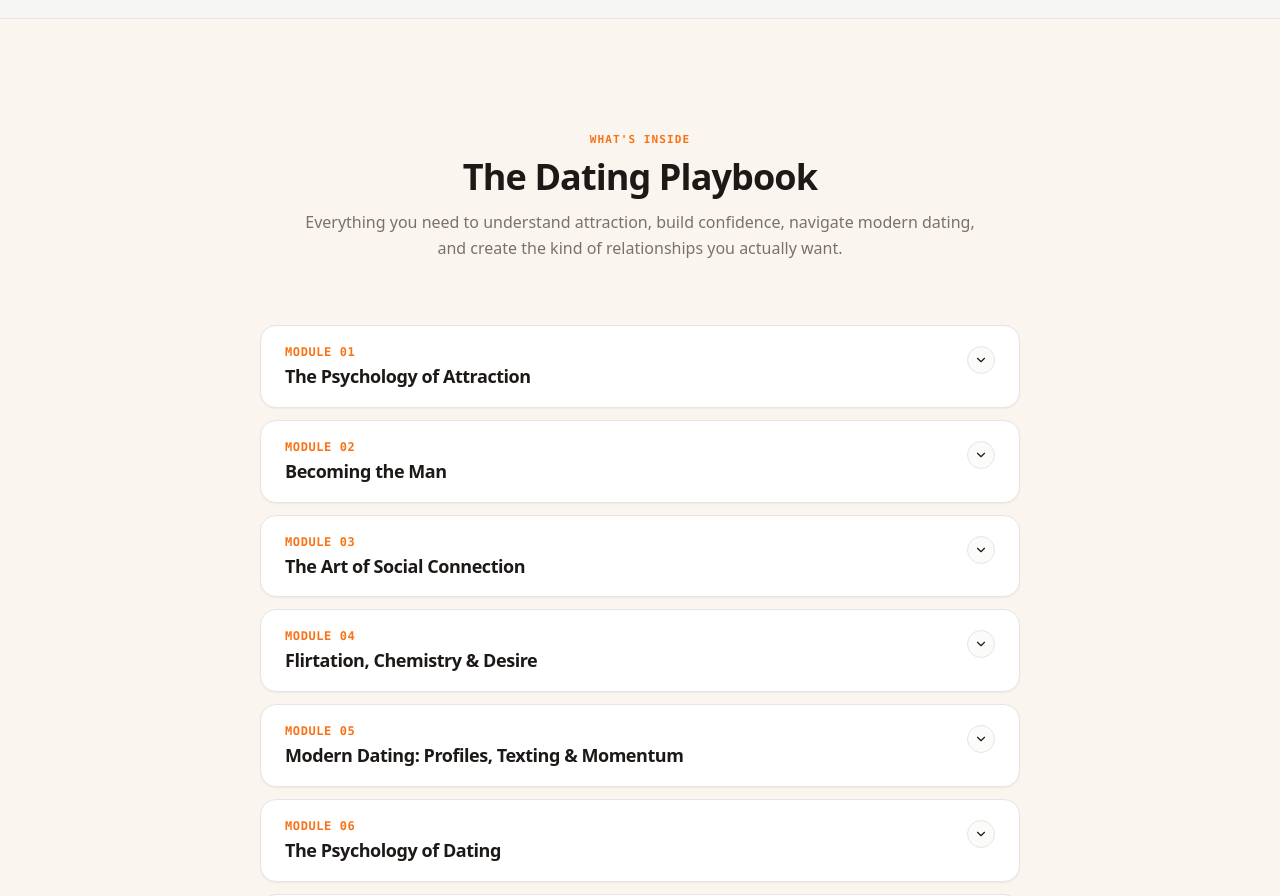
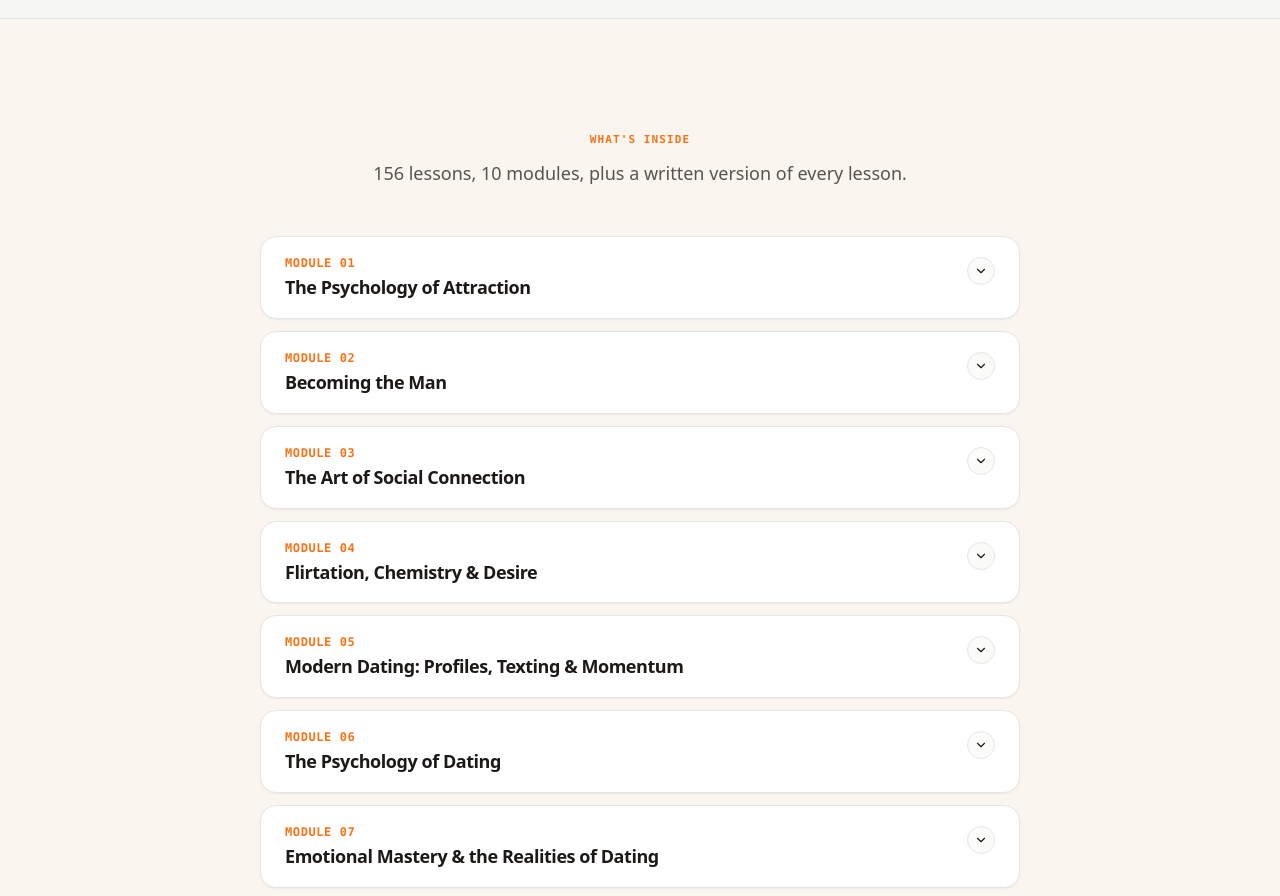
Before and after one commit to Ravishankar802/The-Plugd, a Next.js app: page / in a window 1280 px wide. Shown: the part 2560-3456 px from the top of the page. Built offline with nearby package versions, Linux system fonts and the light colour scheme.

Commit message:
feat(curriculum): update What's Inside section header and summary to match reference editorial layout

```diff
--- a/src/components/DatingPlaybookCurriculum.tsx
+++ b/src/components/DatingPlaybookCurriculum.tsx
@@ -2,7 +2,11 @@
 
 import { useState } from "react";
 import { ChevronDown, Check } from "lucide-react";
-import { DATING_PLAYBOOK_MODULES } from "@/lib/dating-playbook-curriculum";
+import {
+  DATING_PLAYBOOK_MODULES,
+  TOTAL_LESSONS_COUNT,
+  TOTAL_MODULES_COUNT,
+} from "@/lib/dating-playbook-curriculum";
 
 interface DatingPlaybookCurriculumProps {
   onOpenCheckout?: (slug?: "men" | "women") => void;
@@ -26,15 +30,12 @@ export default function DatingPlaybookCurriculum({
     >
       <div className="mx-auto max-w-7xl px-4 sm:px-6 lg:px-8 relative z-10">
         {/* Section Header */}
-        <div className="text-center max-w-3xl mx-auto mb-12 sm:mb-16">
-          <div className="text-[11px] font-mono tracking-widest text-[#f97316] uppercase font-bold mb-2">
+        <div className="text-center max-w-3xl mx-auto mb-10 sm:mb-12">
+          <div className="text-[11px] font-mono tracking-widest text-[#f97316] uppercase font-bold mb-2.5">
             WHAT&apos;S INSIDE
           </div>
-          <h2 className="text-3xl sm:text-4xl font-bold tracking-tight text-[#1c1917]">
-            The Dating Playbook
-          </h2>
-          <p className="mt-3 text-base text-[#78716c] max-w-2xl mx-auto leading-relaxed">
-            Everything you need to understand attraction, build confidence, navigate modern dating, and create the kind of relationships you actually want.
+          <p className="text-base sm:text-lg text-[#57534e] leading-relaxed">
+            {TOTAL_LESSONS_COUNT} lessons, {TOTAL_MODULES_COUNT} modules, plus a written version of every lesson.
           </p>
         </div>
 
```
